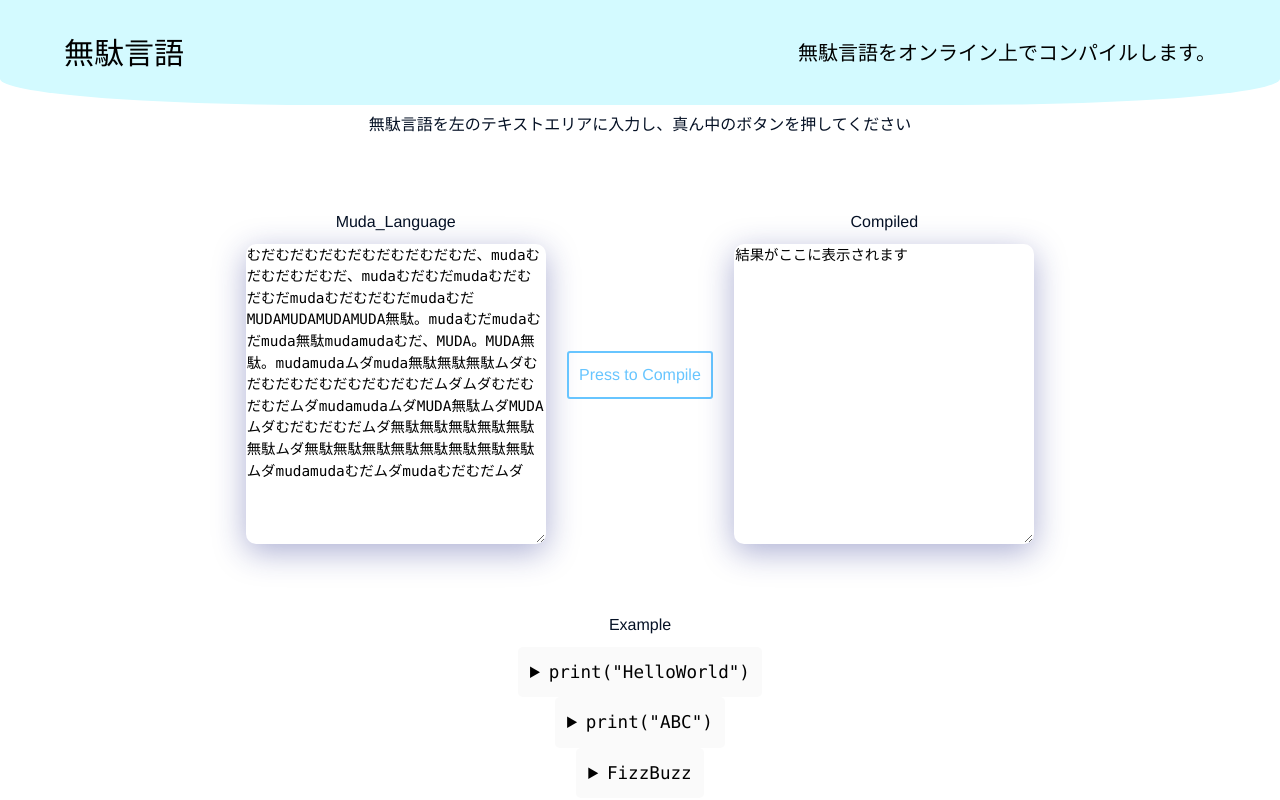
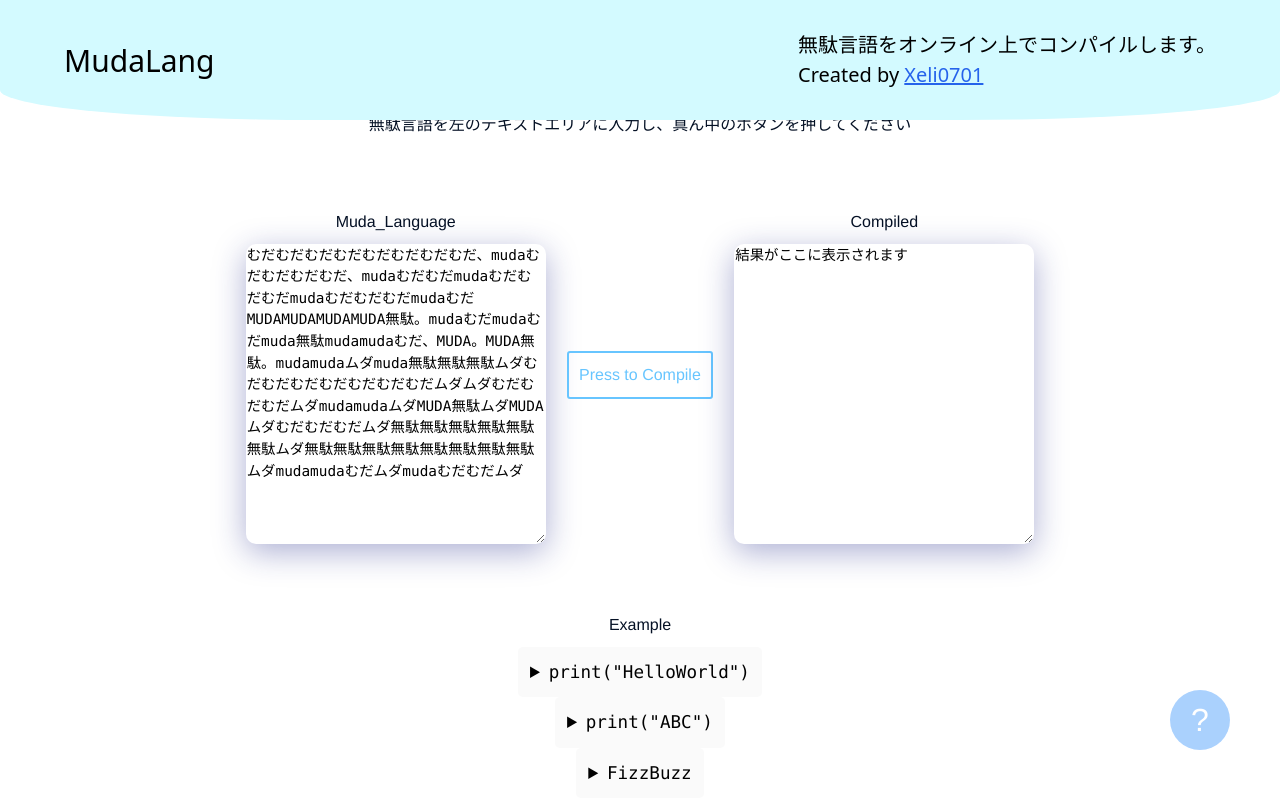
Before and after one commit to Xeli0701/muda_language_next, a Next.js app: page / in a window 1280 px wide. Built offline with nearby package versions, Linux system fonts and the light colour scheme.

Commit message:
:sparkles: Added Modal Menu

```diff
--- a/pages/index.tsx
+++ b/pages/index.tsx
@@ -1,16 +1,18 @@
 import Head from 'next/head'
 import Image from 'next/image'
 import styles from '../styles/Home.module.css'
-import { useState } from "react";
+import { useState, useRef } from "react";
 
 export default function Home() {
   const [code, setCode] = useState("むだむだむだむだむだむだむだむだ、mudaむだむだむだむだ、mudaむだむだmudaむだむだむだmudaむだむだむだmudaむだMUDAMUDAMUDAMUDA無駄。mudaむだmudaむだmuda無駄mudamudaむだ、MUDA。MUDA無駄。mudamudaムダmuda無駄無駄無駄ムダむだむだむだむだむだむだむだムダムダむだむだむだムダmudamudaムダMUDA無駄ムダMUDAムダむだむだむだムダ無駄無駄無駄無駄無駄無駄ムダ無駄無駄無駄無駄無駄無駄無駄無駄ムダmudamudaむだムダmudaむだむだムダ");
   const [result, setResult] = useState("結果がここに表示されます")
+  const [modal, setModal] = useState(false)
+  const modalRef = useRef()
 
   return (
     <div className={styles.container}>
       <Head>
-        <title>無駄言語</title>
+        <title>mudaLang</title>
         <meta httpEquiv="X-UA-Compatible" content="IE=edge" />
         <meta name="viewport" content="width=device-width, initial-scale=1.0" />
         <meta property="og:url" content="" />
@@ -25,9 +27,10 @@ export default function Home() {
       </Head>
 
       <header className={styles.header}>
-        <h1>無駄言語</h1>
+        <h1>MudaLang</h1>
         <nav>
-          無駄言語をオンライン上でコンパイルします。
+          <div>無駄言語をオンライン上でコンパイルします。</div>
+          <div >Created by <a href="https://twitter.com/Xeli0701" target="_blank" className="underline text-blue-600 hover:text-blue-800 visited:text-purple-600">Xeli0701</a></div>
         </nav>
       </header>
 
@@ -51,7 +54,7 @@ export default function Home() {
                   .then(response => response.json())
                   .then((data) => {
                     console.log(data)
-                    setResult("aiueo");
+                    setResult("Error...");
                     if (data.status === "success") {
                       setResult(data.message);
                     }
@@ -63,7 +66,7 @@ export default function Home() {
             <div className={styles.flex_item}>
               <label>
                 <div className={styles.description}>Compiled</div>
-                <textarea className={styles.text_area} value={result} />
+                <textarea readOnly className={styles.text_area} value={result} />
               </label>
             </div>
           </div>
@@ -84,6 +87,22 @@ export default function Home() {
               <textarea readOnly className={styles.text_area_wide} defaultValue="むだむだむだむだむだむだむだむだむだむだむだむだ、無駄mudaむだむだむだむだむだむだmudaむだむだむだむだむだむだむだむだむだmudaむだむだむだむだむだmudaむだむだむだむだむだむだむだむだむだ むだmudaむだむだむだむだむだむだむだむだむだむだmudaむだむだむだmudamudamudamudamudamudaむだむだむだむだむだむだむだむだMUDAMUDAMUDAMUDAMUDAMUDAMUDAMUDAMUDAMUDAMUDAMUDA。muda無駄無駄muda 無駄無駄無駄mudaむだむだむだむだむだむだmuda無駄無駄無駄mudaむだむだmuda無駄無駄無駄無駄mudamudamudamudaむだむだむだmudaむだむだむだむだむだmudaむだむだむだむだ、mudamudamudaむだ、無駄MUDAMUDA、無駄mudamudaむだmudaむだMUDAMUDAMUDA。mudamudamuda、無駄MUDAMUDAMUDAむだmudamudamuda。むだMUDA、、無駄。muda無駄MUDAMUDA、無駄mudaむだmudaむだMUDAMUDA。mudamuda、無駄MUDAMUDAむだmudamuda。むだMUDA、、無駄。muda無駄MUDAMUDAMUDAむだmuda無駄muda。muda、無駄MUDAMUDAMUDA無駄無駄無駄無駄無駄無駄無駄無駄無駄mudaむだむだむだむだむだむだむだむだむだmudamudamudamudamudaむだMUDAMUDAMUDA。MUDA。muda、無駄MUDAむだむだむだむだむだむだむだ、MUDAMUDAむだむだむだむだむだむだむだmudamuda無駄。MUDAむだむだむだむだむだむだむだむだmudamuda。mudamudamuda。MUDAMUDAMUDAMUDAMUDAMUDA、MUDAMUDAMUDAMUDA。muda無駄、無駄MUDAMUDAむだmudaむだmuda。MUDA、無駄mudaむだMUDA。むだMUDA、、無駄。muda無駄MUDA。muda、無駄mudaむだむだむだMUDAMUDAMUDAMUDAMUDAMUDAMUDAMUDAMUDAムダmudaムダmudamudamudaムダムダmudamudaむだmudamuda。mudamuda無駄、無駄MUDAMUDAMUDAむだmudaむだmudamuda。MUDAMUDA、無駄mudamudaむだMUDAMUDA。むだMUDA、、無駄。muda無駄MUDA。muda、無駄mudamudaむだむだむだむだむだMUDAMUDAMUDAMUDAMUDAMUDAMUDAMUDAムダmudaムダmudaムダムダmudamudaむだmudamuda。MUDAむだMUDA、、無駄。muda無駄MUDA。muda、無駄mudamudamudamudamuda、mudamudamudamuda。MUDAMUDAMUDAMUDA、ムダMUDAMUDAMUDAMUDA。MUDA。MUDAMUDAムダmudamudamudamudamudamuda無駄。" />
             </details>
           </div>
+
+          <div className={styles.modal_help_button_container}>
+            <button className={styles.modal_help_button} onClick={() => setModal(true)}>?</button>
+            <div className={`modal__overlay ${modal && "is-opened"}`} onClick={e => { if (modalRef.current === e.target) setModal(false) }} ref={modalRef}>
+              <div className="modal__box">
+                <button className="modal__closeBtn" onClick={() => setModal(false)}>×</button>
+                <div className="m-8 text-2xl text-white">無駄言語コンパイラへようこそ！</div>
+                <div className="m-2 text-white">このサービスは無駄言語(mudaLang)をコンパイルするために用いられます。</div>
+                <div className="m-2 text-white">左のボックスに入れて、真ん中のボタンを押すと、右のボックスに結果が出力されます！</div>
+                <div className="m-2 text-white">無駄言語のサンプルコードはサイト下部に折りたたまれています👍</div>
+                <div className="m-2 text-white">言語仕様は<a href="https://twitter.com/Xeli0701" target="_blank" className="underline text-blue-600 hover:text-blue-800 visited:text-purple-600">こちら</a>を確認してください！</div>
+                <div className="m-2 text-xs text-white">(要するに、Brainfxck系言語と言う存在も価値も時間も全てが無駄な言語です)</div>
+                <div className="m-2 text-white" >Created by <a href="https://twitter.com/Xeli0701" target="_blank" className="underline text-blue-600 hover:text-blue-800 visited:text-purple-600">Xeli0701</a></div>
+              </div>
+            </div>
+          </div>
         </div>
       </main>
     </div>
--- a/styles/Home.module.css
+++ b/styles/Home.module.css
@@ -262,6 +262,33 @@
   position: relative;
 }
 
+.modal_help_button_container{
+  position:fixed;
+  right:50px;
+  bottom:50px;
+  transition:1s;
+  opacity:0.7;
+}
+
+.modal_help_button{
+  display: inline-block;
+  text-decoration: none;
+  background: #87befd;
+  color: #FFF;
+  width: 60px;
+  height: 60px;
+  line-height: 60px;
+  border-radius: 50%;
+  text-align: center;
+  overflow: hidden;
+  transition: .4s;
+  font-size: 200%;
+}
+
+.modal_help_button:hover {
+  background: #668ad8;
+}
+
 
 @media (max-width: 800px) {
 
--- a/styles/globals.css
+++ b/styles/globals.css
@@ -1,3 +1,33 @@
 @tailwind base;
 @tailwind components;
 @tailwind utilities;
+
+.modal__overlay{
+  position: fixed;
+  top: 0;
+  left: 0;
+  width: 100vw;
+  height: 100vh;
+  background: rgba(0,0,0,0.4);
+  z-index: 999;
+  display: flex;
+  align-items: center;
+  justify-content: center;
+  opacity: 0;
+  visibility: hidden;
+  transition: opacity .3s, visibility .3s;
+}
+.is-opened{
+  visibility: visible;
+  opacity: 1;
+}
+.modal__box{
+  background-color: rgb(0, 0, 0);
+  position: relative;
+  padding: 30px 20px;
+}
+.modal__closeBtn{
+  position: absolute;
+  top: 0;
+  right: 0;
+}
```
Also changed, not shown: 1 other file (tests, documents, lock files or other folders).
